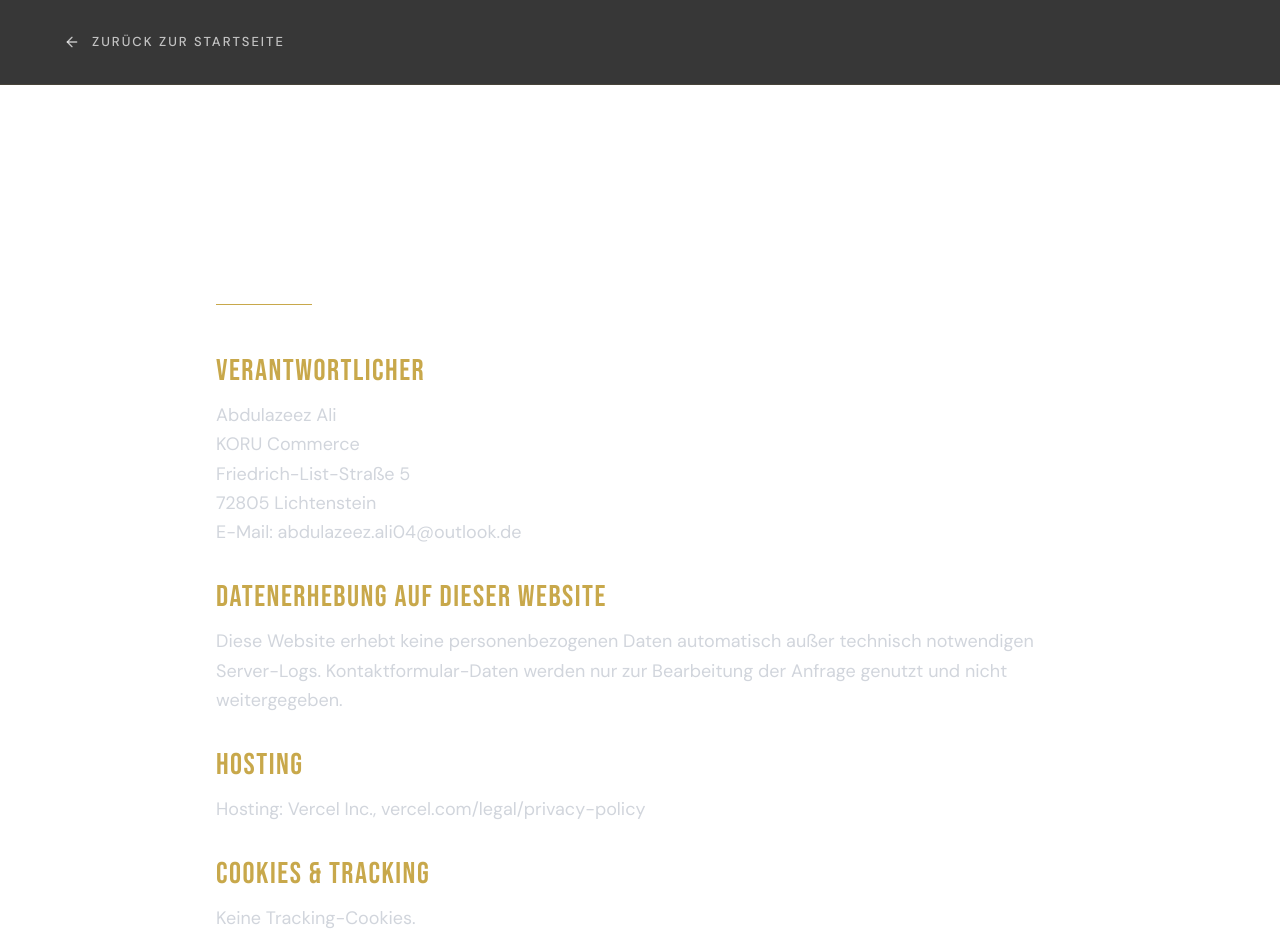
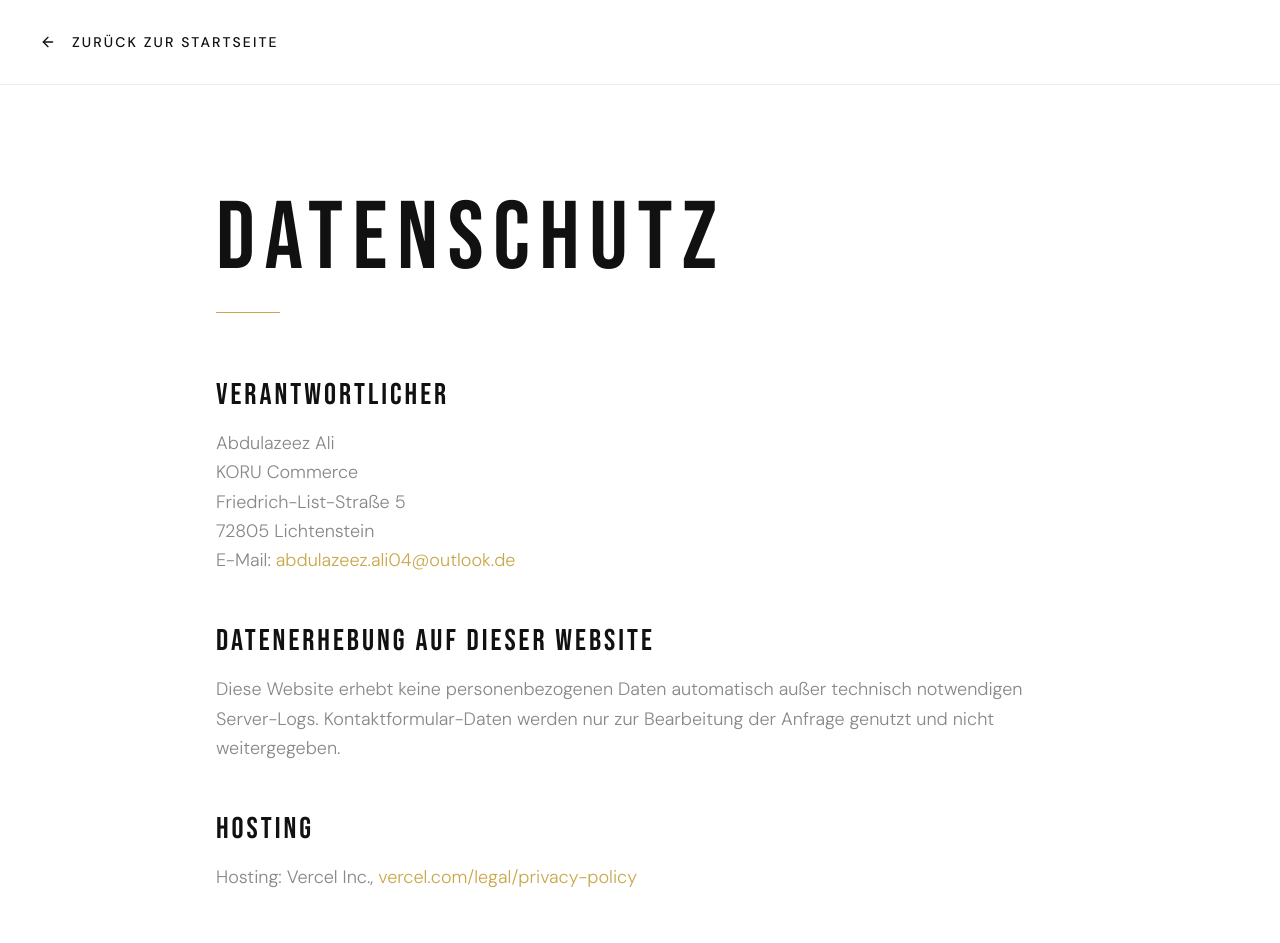
Before and after one commit to thebestgames16-dev/KORU-Commerce, a React (Vite) app: page /datenschutz in a window 1280 px wide. Shown: the top 943 px of the page. Built offline with nearby package versions, Linux system fonts and the light colour scheme; a web font is replaced by a local one.

Commit message:
Update Datenschutz.tsx

```diff
--- a/src/pages/Datenschutz.tsx
+++ b/src/pages/Datenschutz.tsx
@@ -10,41 +10,41 @@ export default function Datenschutz() {
 
   return (
     <>
-      <nav className="fixed top-0 left-0 right-0 z-50 py-[32px] backdrop-blur-[10px] bg-[#060606]/80 border-b border-[#C8A84B]/10">
-        <div className="container mx-auto px-[64px] max-w-7xl flex items-center">
-          <Link to="/" className="font-dm-sans text-[13px] font-medium tracking-[2px] uppercase text-white/70 hover:text-white transition-colors flex items-center gap-3">
+      <nav className="fixed top-0 left-0 right-0 z-50 py-[32px] bg-white/95 backdrop-blur-md border-b border-[#EBEBEB]">
+        <div className="container mx-auto px-10 max-w-7xl flex items-center">
+          <Link to="/" className="font-dm-sans text-sm font-medium tracking-[0.15em] uppercase text-[#111111] hover:text-[#C8A84B] transition-colors flex items-center gap-4">
             <ArrowLeft size={16} /> Zurück zur Startseite
           </Link>
         </div>
       </nav>
 
-      <main className="pt-48 pb-32 px-6 max-w-4xl mx-auto reveal-on-scroll is-revealed min-h-[70vh]">
-        <h1 className="font-bebas text-6xl md:text-8xl tracking-tight mb-4 text-white uppercase">Datenschutz</h1>
-        <div className="h-[1px] w-24 bg-[#C8A84B] mb-12"></div>
+      <main className="pt-48 pb-40 px-6 max-w-4xl mx-auto reveal-on-scroll is-revealed min-h-[70vh] bg-[#FFFFFF]">
+        <h1 className="font-bebas text-6xl md:text-8xl tracking-widest mb-6 text-[#111111] uppercase">Datenschutz</h1>
+        <div className="h-[1px] w-16 bg-[#C8A84B] mb-16"></div>
 
-        <div className="space-y-8 font-dm-sans text-gray-300 text-lg leading-relaxed">
+        <div className="space-y-12 font-dm-sans text-[#888888] text-lg font-light leading-relaxed">
           <section>
-            <h2 className="text-[#C8A84B] font-bebas text-3xl mb-3 tracking-wider">Verantwortlicher</h2>
-            <p>Abdulazeez Ali<br/>KORU Commerce<br/>Friedrich-List-Straße 5<br/>72805 Lichtenstein<br/>E-Mail: <a href="mailto:abdulazeez.ali04@outlook.de" className="hover:text-[#C8A84B] transition-colors">abdulazeez.ali04@outlook.de</a></p>
+            <h2 className="text-[#111111] font-bebas text-3xl mb-4 tracking-widest uppercase">Verantwortlicher</h2>
+            <p>Abdulazeez Ali<br/>KORU Commerce<br/>Friedrich-List-Straße 5<br/>72805 Lichtenstein<br/>E-Mail: <a href="mailto:abdulazeez.ali04@outlook.de" className="text-[#C8A84B] hover:text-[#111111] transition-colors">abdulazeez.ali04@outlook.de</a></p>
           </section>
 
           <section>
-            <h2 className="text-[#C8A84B] font-bebas text-3xl mb-3 tracking-wider">Datenerhebung auf dieser Website</h2>
+            <h2 className="text-[#111111] font-bebas text-3xl mb-4 tracking-widest uppercase">Datenerhebung auf dieser Website</h2>
             <p>Diese Website erhebt keine personenbezogenen Daten automatisch außer technisch notwendigen Server-Logs. Kontaktformular-Daten werden nur zur Bearbeitung der Anfrage genutzt und nicht weitergegeben.</p>
           </section>
 
           <section>
-            <h2 className="text-[#C8A84B] font-bebas text-3xl mb-3 tracking-wider">Hosting</h2>
-            <p>Hosting: Vercel Inc., <a href="https://vercel.com/legal/privacy-policy" target="_blank" rel="noreferrer" className="hover:text-[#C8A84B] transition-colors">vercel.com/legal/privacy-policy</a></p>
+            <h2 className="text-[#111111] font-bebas text-3xl mb-4 tracking-widest uppercase">Hosting</h2>
+            <p>Hosting: Vercel Inc., <a href="https://vercel.com/legal/privacy-policy" target="_blank" rel="noreferrer" className="text-[#C8A84B] hover:text-[#111111] transition-colors">vercel.com/legal/privacy-policy</a></p>
           </section>
 
           <section>
-            <h2 className="text-[#C8A84B] font-bebas text-3xl mb-3 tracking-wider">Cookies & Tracking</h2>
+            <h2 className="text-[#111111] font-bebas text-3xl mb-4 tracking-widest uppercase">Cookies & Tracking</h2>
             <p>Keine Tracking-Cookies.</p>
           </section>
 
           <section>
-            <h2 className="text-[#C8A84B] font-bebas text-3xl mb-3 tracking-wider">Ihre Rechte nach DSGVO</h2>
+            <h2 className="text-[#111111] font-bebas text-3xl mb-4 tracking-widest uppercase">Ihre Rechte nach DSGVO</h2>
             <p>Sie haben jederzeit das Recht auf unentgeltliche Auskunft über Ihre gespeicherten personenbezogenen Daten, deren Herkunft und Empfänger und den Zweck der Datenverarbeitung sowie ein Recht auf Berichtigung, Sperrung oder Löschung dieser Daten. Rechte nach Art. 15–17 DSGVO auf Anfrage per E-Mail.</p>
           </section>
         </div>
```
